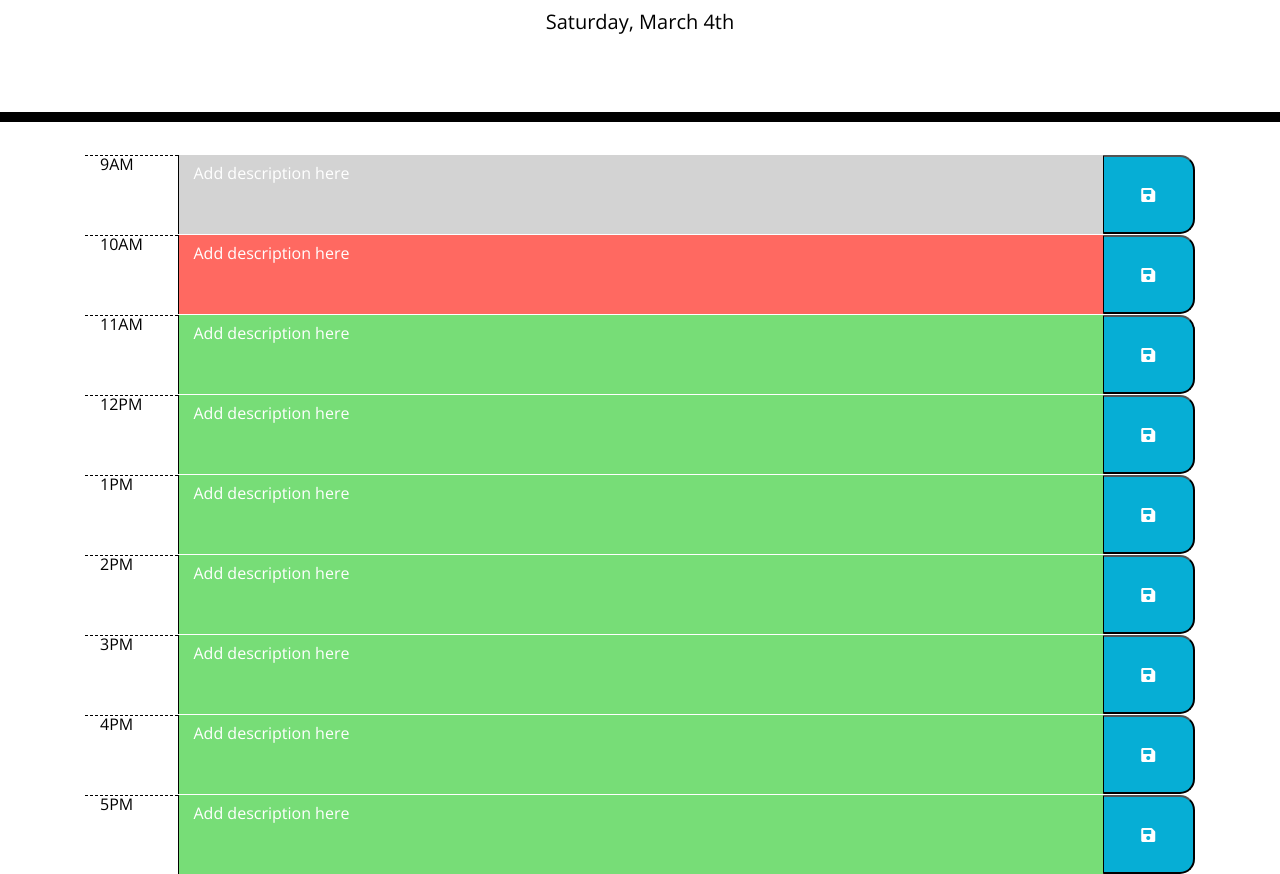
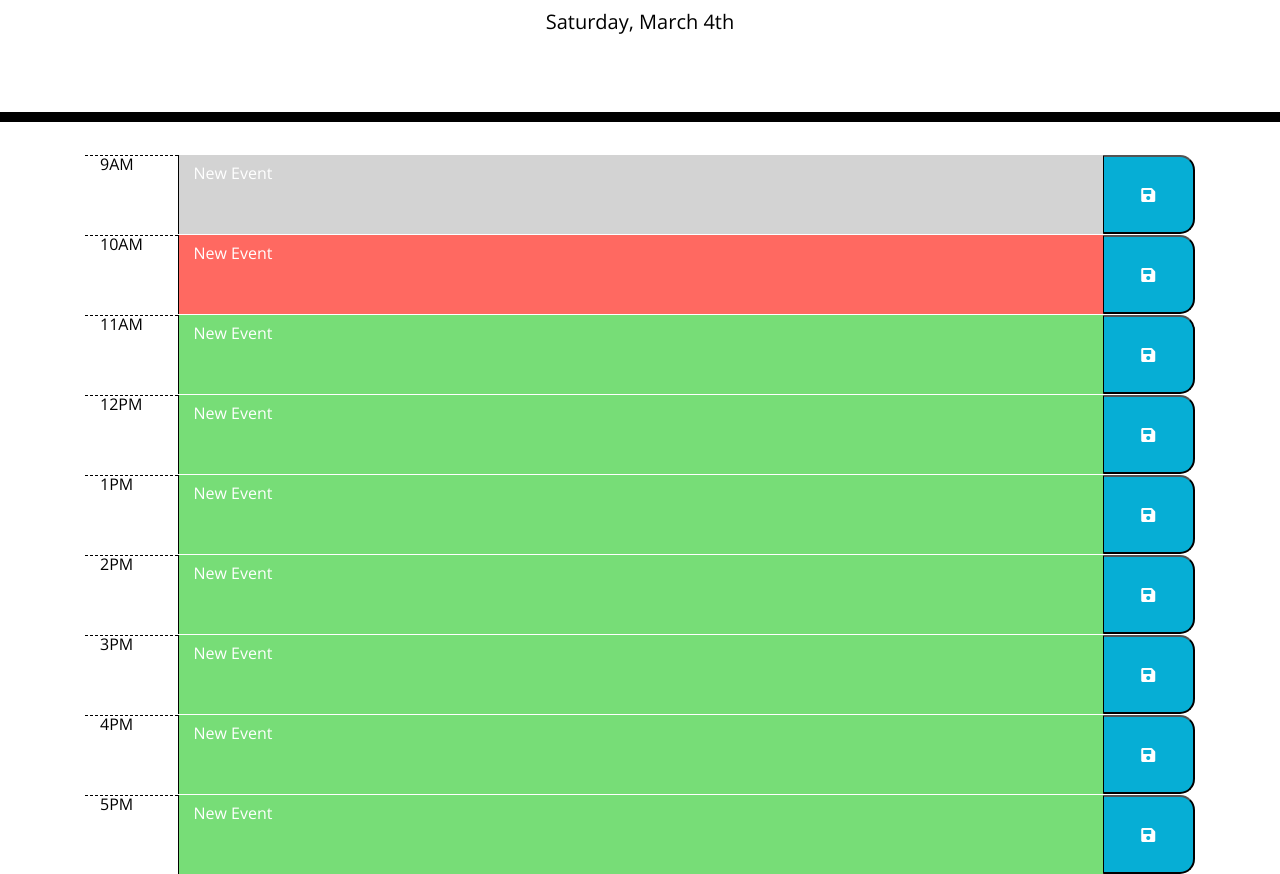
Before and after one commit to raiedab/Work-Day-Scheduler, a plain HTML site: page index.html in a window 1280 px wide. Shown: the part 182-1056 px from the top of the page. Drawn offline with nearby package versions, Linux system fonts and the light colour scheme.

Commit message:
text box change

```diff
--- a/index.html
+++ b/index.html
@@ -26,47 +26,47 @@
 
         <div class="row">
             <div class="col-md-1 hour">9AM</div>
-            <textarea class="col-md-10 description past">Add description here</textarea>
+            <textarea class="col-md-10 description past">New Event</textarea>
             <button class="col-md-1 saveBtn"><i class="fas fa-save"></i></button>
         </div>
         <div class="row">
             <div class="col-md-1 hour">10AM</div>
-            <textarea class="col-md-10 description present">Add description here</textarea>
+            <textarea class="col-md-10 description present">New Event</textarea>
             <button class="col-md-1 saveBtn"><i class="fas fa-save"></i></button>
         </div>
         <div class="row">
             <div class="col-md-1 hour">11AM</div>
-            <textarea class="col-md-10 description future">Add description here</textarea>
+            <textarea class="col-md-10 description future">New Event</textarea>
             <button class="col-md-1 saveBtn"><i class="fas fa-save"></i></button>
         </div>
         <div class="row">
             <div class="col-md-1 hour">12PM</div>
-            <textarea class="col-md-10 description future">Add description here</textarea>
+            <textarea class="col-md-10 description future">New Event</textarea>
             <button class="col-md-1 saveBtn"><i class="fas fa-save"></i></button>
         </div>
         <div class="row">
             <div class="col-md-1 hour">1PM</div>
-            <textarea class="col-md-10 description future">Add description here</textarea>
+            <textarea class="col-md-10 description future">New Event</textarea>
             <button class="col-md-1 saveBtn"><i class="fas fa-save"></i></button>
         </div>
         <div class="row">
             <div class="col-md-1 hour">2PM</div>
-            <textarea class="col-md-10 description future">Add description here</textarea>
+            <textarea class="col-md-10 description future">New Event</textarea>
             <button class="col-md-1 saveBtn"><i class="fas fa-save"></i></button>
         </div>
         <div class="row">
             <div class="col-md-1 hour">3PM</div>
-            <textarea class="col-md-10 description future">Add description here</textarea>
+            <textarea class="col-md-10 description future">New Event</textarea>
             <button class="col-md-1 saveBtn"><i class="fas fa-save"></i></button>
         </div>
         <div class="row">
             <div class="col-md-1 hour">4PM</div>
-            <textarea class="col-md-10 description future">Add description here</textarea>
+            <textarea class="col-md-10 description future">New Event</textarea>
             <button class="col-md-1 saveBtn"><i class="fas fa-save"></i></button>
         </div>
         <div class="row">
             <div class="col-md-1 hour">5PM</div>
-            <textarea class="col-md-10 description future">Add description here</textarea>
+            <textarea class="col-md-10 description future">New Event</textarea>
             <button class="col-md-1 saveBtn"><i class="fas fa-save"></i></button>
         </div>
 
```
